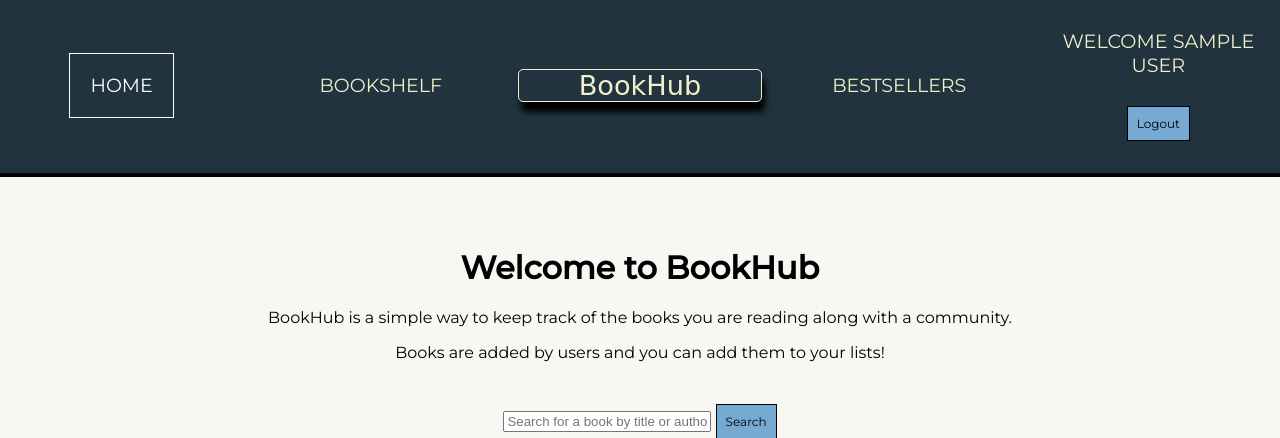
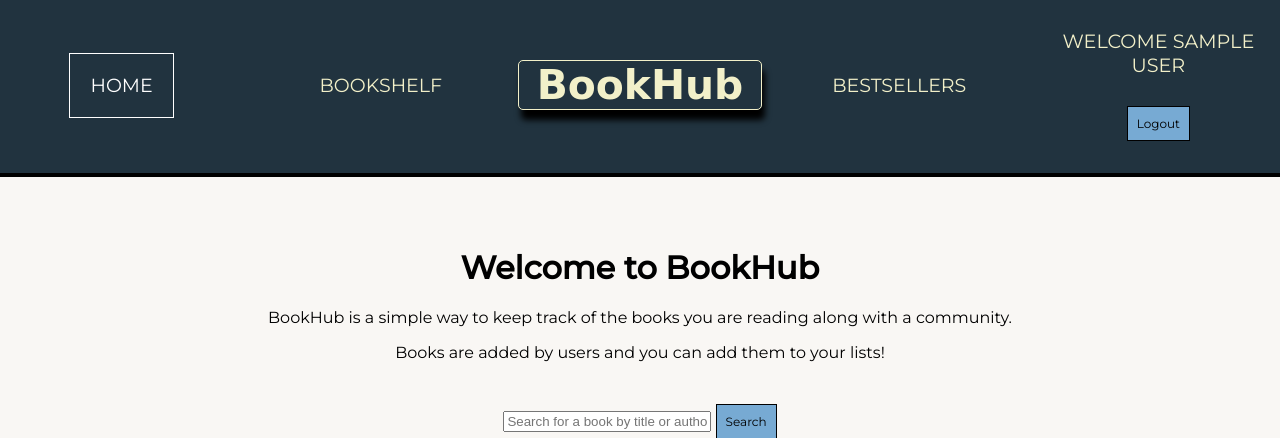
Before and after one commit to MCHadley/Capstone, a PHP site: page /index.php in a window 1280 px wide. Shown: the top 438 px of the page. Run offline with PHP 8.4, Linux system fonts and the light colour scheme; the visitor is signed in with stand-in values (Sample User, id 1); some libraries are stand-ins or nearby versions; some web fonts are replaced.

Commit message:
header accessibilty

```diff
--- a/css/styles.css
+++ b/css/styles.css
@@ -216,7 +216,7 @@ fieldset {
   text-decoration: none;
 }
 
-.logo p {
+.logo h1 {
   margin-top: 0;
   margin-bottom: 0;
 
--- a/includes/navbar.php
+++ b/includes/navbar.php
@@ -7,7 +7,7 @@
       <a href="bookshelf.php">Bookshelf</a>
     </div>
     <div class="logo">
-      <p>BookHub</p>
+      <h1>BookHub</h1>
     </div>
     <div class="three">
       <a href="bestsellers.php">Bestsellers</a>
```
